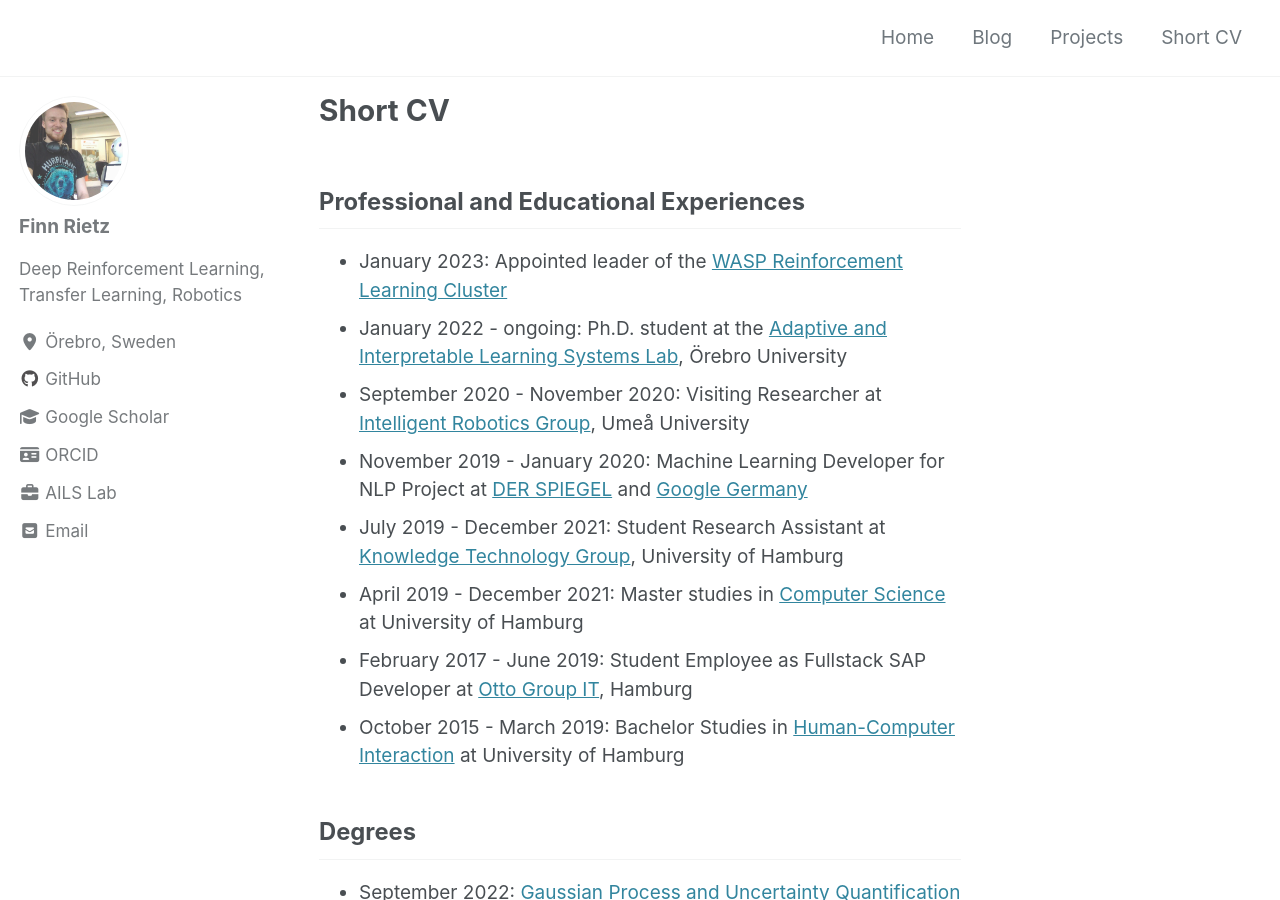
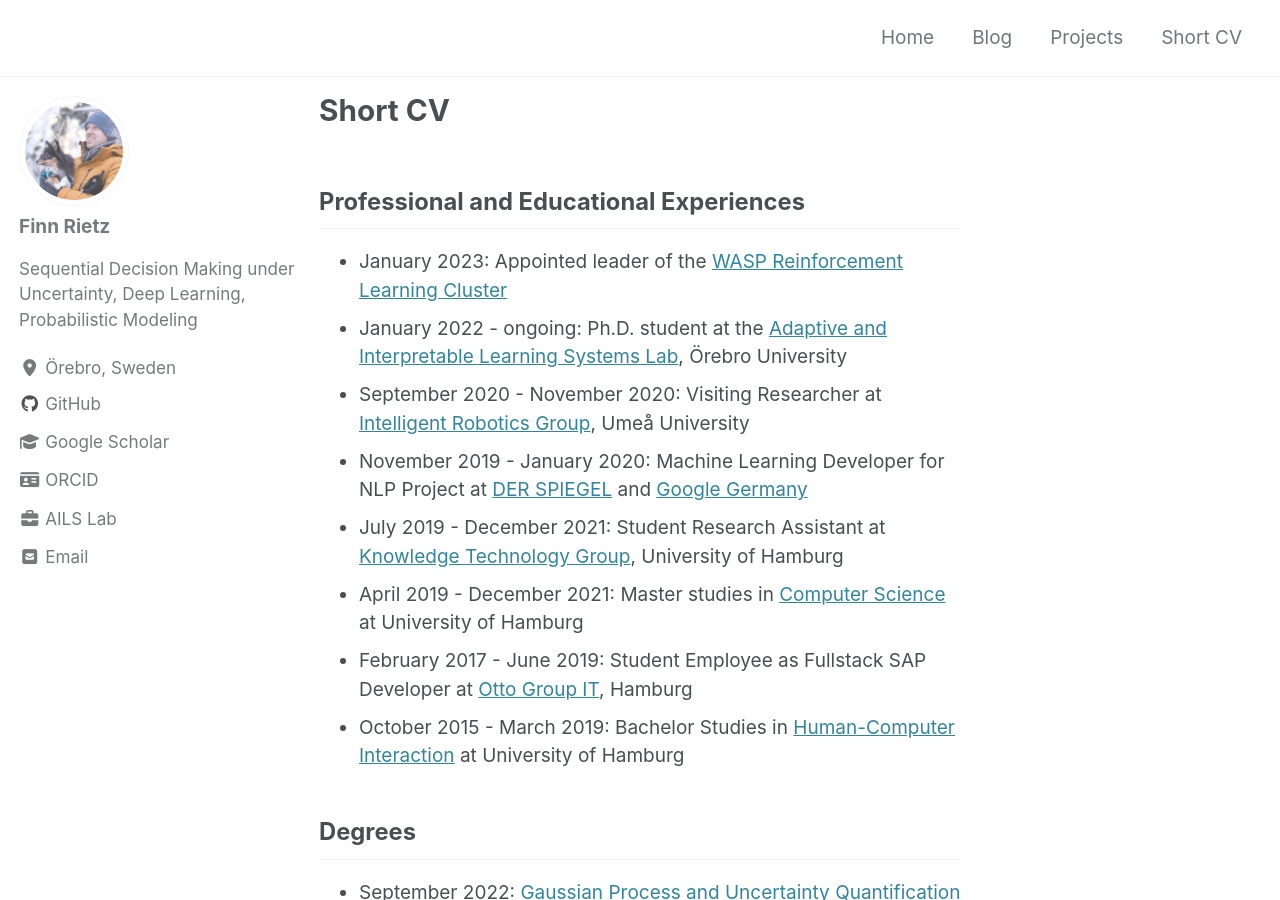
Before and after one commit to frietz58/frietz58.github.io, a Jekyll site: the page built from cv.html, in a window 1280 px wide and 900 px high. Built offline with Jekyll 4.4.1, drawn with Linux system fonts in a browser that asks for light colours; cached includes are drawn as plain includes.

Commit message:
change images, add favicon

```diff
--- a/_config.yml
+++ b/_config.yml
@@ -108,8 +108,8 @@
 # Site Author
 author:
   name             : "Finn Rietz"
-  avatar           : "/assets/img/me1.jpg"
-  bio              : "Deep Reinforcement Learning, Transfer Learning, Robotics"
+  avatar           : "/assets/img/me-freja.jpg"
+  bio              : "Sequential Decision Making under Uncertainty, Deep Learning, Probabilistic Modeling"
   location         : "Örebro, Sweden"
   email            : "finn.rietz@oru.se"
   links:
--- a/_includes/scripts.html
+++ b/_includes/scripts.html
@@ -9,7 +9,8 @@
   {% endfor %}
 {% else %}
   <script src="{{ '/assets/js/main.min.js' | relative_url }}"></script>
-   <link rel="stylesheet" href="/assets/fontawesome-free-7.1.0-web/css/all.min.css">
+  <link rel="stylesheet" href="/assets/fontawesome-free-7.1.0-web/css/all.min.css">
+  <link rel="icon" type="image/svg+xml" href="/assets/img/favicon.svg">
 {% endif %}
 
 {% if site.search == true or page.layout == "search" %}
```
Also changed, not shown: assets/img/favicon.svg (added), assets/img/me-freja.jpg (added), favicon.ico (added).
